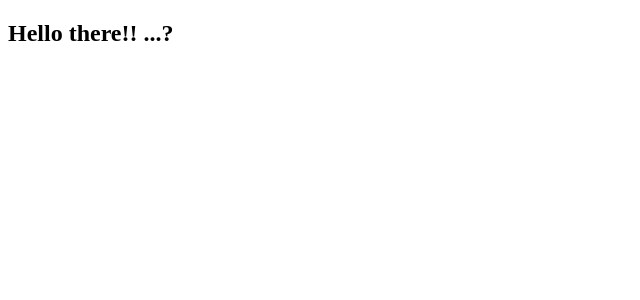
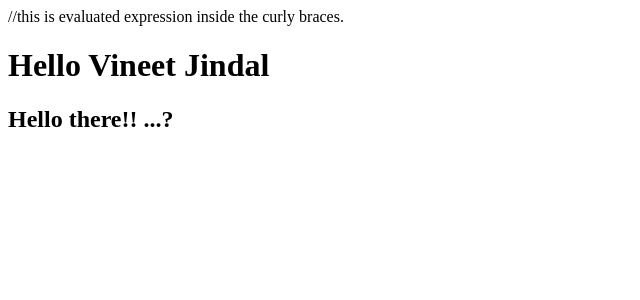
Before and after one commit to Codevineet/react, a React (Vite) app in the folder vitereact/: page / in a window 1280 px wide. Shown: the top 300 px of the page, without its empty margins (0-640 px from the left). Built offline with nearby package versions, Linux system fonts and the light colour scheme.

Commit message:
evaluated expression

```diff
--- a/vitereact/src/App.jsx
+++ b/vitereact/src/App.jsx
@@ -1,9 +1,13 @@
 import Greet from "./Test"
 
 function App() {
+
+  const userName = 'Vineet Jindal';
+
   return (
     <>
-      {/* <h1>Hello world, my name is vineet</h1> */}
+      //this is evaluated expression inside the curly braces.
+      <h1>Hello {userName}</h1>
       <Greet/>
     </>
   )
--- a/vitereact/src/main.jsx
+++ b/vitereact/src/main.jsx
@@ -9,13 +9,11 @@ import App from './App.jsx'
 // }
 
 
-const ReactElement = React.createElement({
 
-})
 
 ReactDOM.createRoot(document.getElementById('root')).render(
   <React.StrictMode>
     <App />
     {/* <MyApp/> */}
-  </React.StrictMode>,
+  </React.StrictMode>
 )
```
